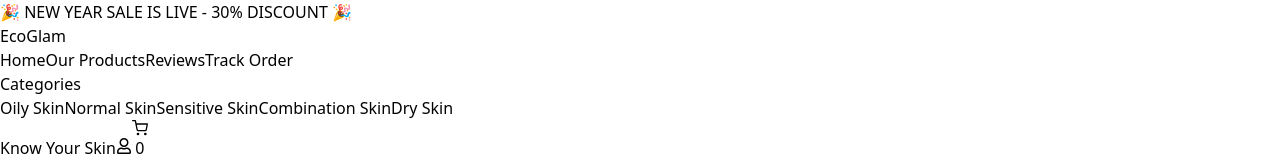
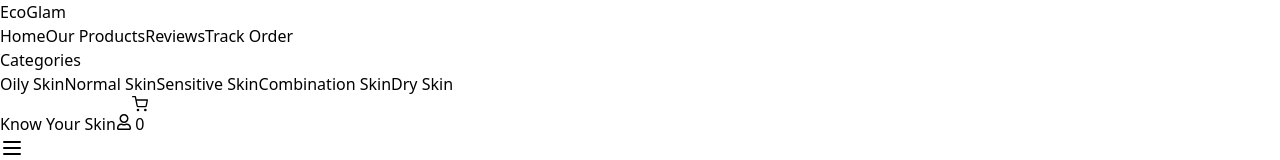
Before and after one commit to ankitraj061/Project, a React (Vite) app in the folder frontend/: page / in a window 1280 px wide. Shown: the top 160 px of the page. Built offline with nearby package versions, Linux system fonts and the light colour scheme; grey boxes are pictures that could not be loaded.

Commit message:
removed few things

```diff
--- a/frontend/src/App.jsx
+++ b/frontend/src/App.jsx
@@ -3,7 +3,7 @@
 import Footer from "./components/Footer";
 import { useState } from "react";
 import OurProducts from "./pages/OurProducts";
-import Discount from "./components/Discount";
+
 import Hero from "./components/Hero";
 import Ingredients from "./components/Ingredients";
 import Intro from "./components/Intro";
@@ -38,7 +38,7 @@
 
   return (
       <>
-        <Discount />
+
         <Navbar setIsLoginModalOpen={setIsLoginModalOpen}  cartCount={cartCount}/>
         <div className={isLoginModalOpen ? "blur-background" : ""}>
           <main className="app-main">
```
